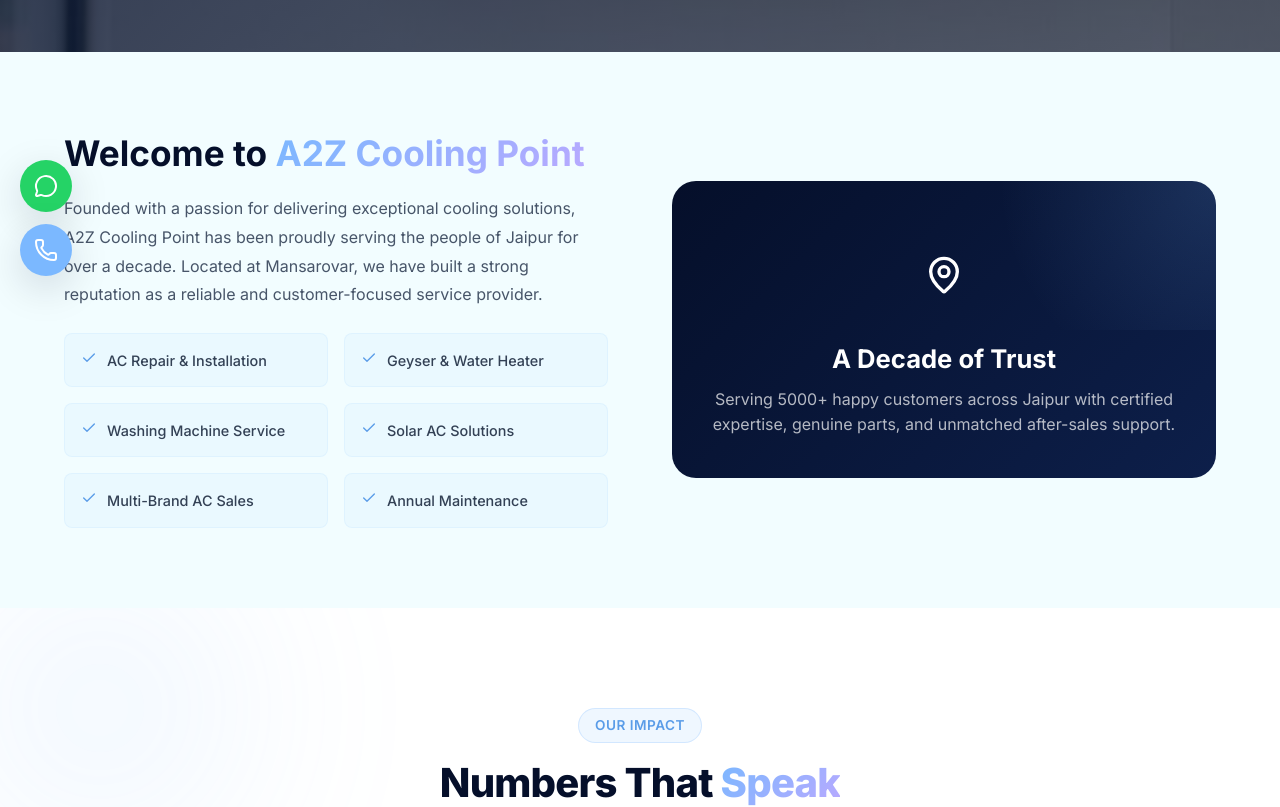
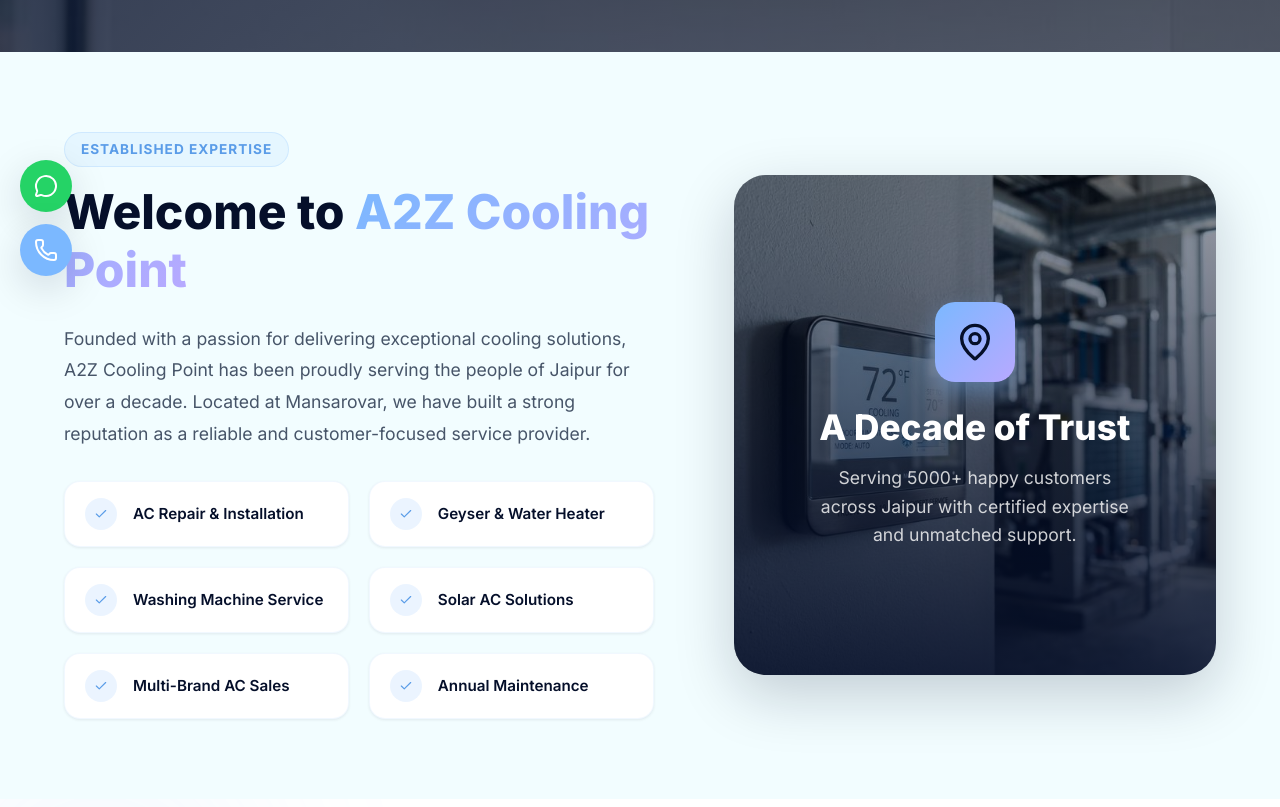
Before and after one commit to Eshbanoliver/a2z-cooling-website-showcase, a React (Vite) app: page /about in a window 1280 px wide. Shown: the part 500-1307 px from the top of the page. Built offline with nearby package versions, Linux system fonts and the light colour scheme.

Commit message:
about page

```diff
--- a/src/index.css
+++ b/src/index.css
@@ -2566,85 +2566,157 @@
 /* ===== ABOUT PAGE ===== */
 .about-intro {
   display: grid;
-  grid-template-columns: 1fr 1fr;
-  gap: 64px;
+  grid-template-columns: 1.1fr 0.9fr;
+  gap: 80px;
   align-items: center;
 }
 
 .about-intro-image {
+  position: relative;
+  height: 500px;
+  border-radius: var(--radius-2xl);
+  overflow: hidden;
+  box-shadow: var(--shadow-xl);
+  display: flex;
+  align-items: center;
+  justify-content: center;
+  transition: var(--transition-slow);
+}
+
+.about-intro-image:hover {
+  transform: translateY(-8px);
+}
+
+.about-intro-image-bg {
+  position: absolute;
+  inset: 0;
+  background-size: cover;
+  background-position: center;
+  transition: var(--transition-slow);
+}
+
+.about-intro-image:hover .about-intro-image-bg {
+  transform: scale(1.1);
+}
+
+.about-intro-overlay {
+  position: absolute;
+  inset: 0;
+  background: linear-gradient(to top, rgba(5, 15, 42, 0.9) 0%, rgba(5, 15, 42, 0.4) 100%);
+  z-index: 1;
+}
+
+.about-intro-image .content {
+  position: relative;
+  z-index: 2;
+  text-align: center;
   padding: 40px;
-  background: var(--gradient-navy);
-  border-radius: var(--radius-xl);
   color: var(--white);
-  text-align: center;
-  position: relative;
-  overflow: hidden;
-}
-
-.about-intro-image::before {
-  content: '';
-  position: absolute;
-  top: -50%;
-  right: -50%;
-  width: 100%;
-  height: 100%;
-  background: radial-gradient(circle, rgba(123, 184, 255, 0.15), transparent 70%);
-}
-
-.about-intro-image .icon {
-  font-size: 4rem;
-  margin-bottom: 20px;
-  position: relative;
-  z-index: 1;
+}
+
+.about-intro-image .icon-box {
+  width: 80px;
+  height: 80px;
+  background: var(--gradient-blue);
+  color: var(--navy);
+  border-radius: 20px;
+  display: flex;
+  align-items: center;
+  justify-content: center;
+  margin: 0 auto 24px;
+  font-size: 2.5rem;
+  box-shadow: 0 10px 25px rgba(123, 184, 255, 0.4);
 }
 
 .about-intro-image h3 {
+  font-size: 2.2rem;
+  font-weight: 800;
+  margin-bottom: 16px;
   color: var(--white);
-  font-size: 1.6rem;
-  margin-bottom: 12px;
-  position: relative;
-  z-index: 1;
 }
 
 .about-intro-image p {
-  color: rgba(255, 255, 255, 0.7);
-  position: relative;
-  z-index: 1;
+  font-size: 1.1rem;
+  color: rgba(255, 255, 255, 0.8);
+  max-width: 320px;
+  margin: 0 auto;
 }
 
 .about-content h2 {
-  font-size: 2.2rem;
-  margin-bottom: 20px;
+  font-size: 3rem;
+  margin-bottom: 24px;
+  font-weight: 800;
+  line-height: 1.2;
+}
+
+.about-content .badge {
+  display: inline-block;
+  padding: 6px 16px;
+  background: rgba(123, 184, 255, 0.1);
+  border: 1px solid rgba(123, 184, 255, 0.2);
+  border-radius: 100px;
+  color: var(--blue-dark);
+  font-weight: 700;
+  font-size: 0.85rem;
+  text-transform: uppercase;
+  letter-spacing: 1px;
+  margin-bottom: 16px;
 }
 
 .about-content p {
   color: var(--gray-600);
+  font-size: 1.1rem;
   line-height: 1.8;
-  margin-bottom: 16px;
+  margin-bottom: 32px;
 }
 
 .about-expertise {
   display: grid;
   grid-template-columns: repeat(2, 1fr);
+  gap: 20px;
+}
+
+.about-expertise-item {
+  display: flex;
+  align-items: center;
   gap: 16px;
-  margin-top: 24px;
-}
-
-.about-expertise-item {
-  display: flex;
-  align-items: center;
-  gap: 10px;
-  padding: 12px 16px;
-  background: rgba(123, 184, 255, 0.06);
-  border-radius: var(--radius-sm);
+  padding: 16px 20px;
+  background: var(--white);
+  border-radius: var(--radius-lg);
   border: 1px solid rgba(123, 184, 255, 0.1);
-  font-weight: 500;
-  font-size: 0.9rem;
+  box-shadow: var(--shadow-sm);
+  transition: var(--transition);
+}
+
+.about-expertise-item:hover {
+  transform: translateX(8px);
+  background: var(--ice);
+  border-color: var(--blue);
+  box-shadow: var(--shadow-md);
 }
 
 .about-expertise-item .check {
+  width: 32px;
+  height: 32px;
+  background: rgba(123, 184, 255, 0.15);
   color: var(--blue-dark);
-  font-size: 1.1rem;
+  border-radius: 50%;
+  display: flex;
+  align-items: center;
+  justify-content: center;
+  font-size: 1rem;
+  transition: var(--transition);
+}
+
+.about-expertise-item:hover .check {
+  background: var(--blue-dark);
+  color: var(--white);
+}
+
+.about-expertise-item span:not(.check) {
+  font-weight: 600;
+  color: var(--navy);
+  font-size: 0.95rem;
 }
 
 /* ===== SERVICES PAGE ===== */
--- a/src/pages/About.tsx
+++ b/src/pages/About.tsx
@@ -5,6 +5,7 @@
 import DynamicIcon from '../components/DynamicIcon'
 import { BUSINESS, VALUES, METRICS } from '../data/constants'
 import aboutHero from '../assets/about-hero-new.png'
+import trustVisual from '../assets/trust-visual.png'
 
 export default function About() {
   return (
@@ -22,6 +23,7 @@
           <FadeInSection>
             <div className="about-intro">
               <div className="about-content">
+                <span className="badge">Established Expertise</span>
                 <h2>Welcome to <span className="gradient-text">A2Z Cooling Point</span></h2>
                 <p>
                   Founded with a passion for delivering exceptional cooling solutions,
@@ -37,25 +39,33 @@
                     'Solar AC Solutions',
                     'Multi-Brand AC Sales',
                     'Annual Maintenance'
-                  ].map((item) => (
-                    <div className="about-expertise-item" key={item}>
+                  ].map((item, index) => (
+                    <FadeInSection key={item} delay={index * 0.1}>
+                      <div className="about-expertise-item">
                         <span className="check">
-                        <DynamicIcon name="check" size={16} />
+                          <DynamicIcon name="check" size={14} />
                         </span>
                         <span>{item}</span>
                       </div>
+                    </FadeInSection>
                   ))}
                 </div>
               </div>
               <div className="about-intro-image">
-                <div className="icon">
+                <div
+                  className="about-intro-image-bg"
+                  style={{ backgroundImage: `url(${trustVisual})` }}
+                ></div>
+                <div className="about-intro-overlay"></div>
+                <div className="content">
+                  <div className="icon-box">
                     <DynamicIcon name="map-pin" size={40} />
                   </div>
                   <h3>A Decade of Trust</h3>
                   <p>
-                  Serving 5000+ happy customers across Jaipur with certified expertise,
-                  genuine parts, and unmatched after-sales support.
+                    Serving 5000+ happy customers across Jaipur with certified expertise and unmatched support.
                   </p>
+                </div>
               </div>
             </div>
           </FadeInSection>
```
Also changed, not shown: src/assets/trust-visual.png (added). Lines whose indentation alone changed are shown as unchanged.
